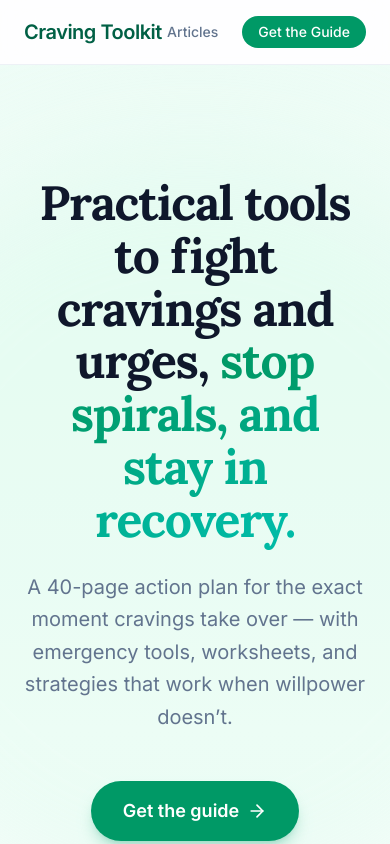
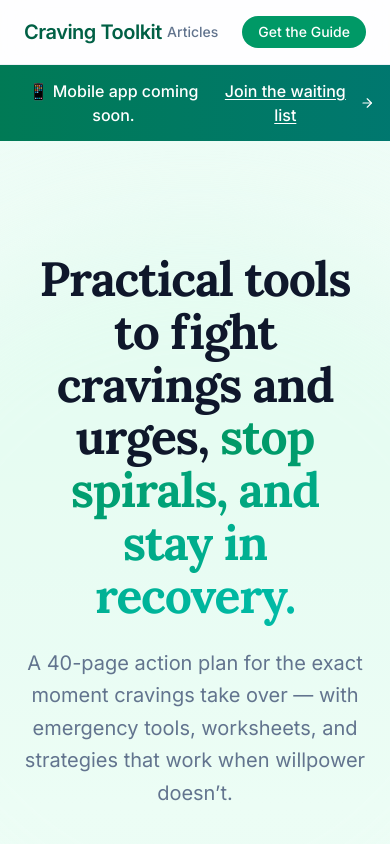
Before and after one commit to JakubHave/craving-toolkit-web, a Next.js app: page / in a window 390 px wide. Shown: the top 844 px of the page. Built offline with nearby package versions, Linux system fonts and the light colour scheme.

Commit message:
mobile app banner

```diff
--- a/src/app/newsletter-form.tsx
+++ b/src/app/newsletter-form.tsx
@@ -39,7 +39,7 @@ export default function NewsletterForm() {
   }
 
   return (
-    <section className="relative py-24 overflow-hidden">
+    <section id="waiting-list" className="relative py-24 overflow-hidden">
       <div className="absolute inset-0 bg-gradient-to-br from-emerald-900 via-emerald-900 to-teal-900" />
       <div className="absolute inset-0 bg-[radial-gradient(circle_at_70%_50%,rgba(16,185,129,0.12),transparent_60%)]" />
 
--- a/src/app/page.tsx
+++ b/src/app/page.tsx
@@ -49,6 +49,13 @@ export default function LandingPage() {
           </div>
         </div>
       </nav>
+
+      {/* App Banner */}
+      <a href="#waiting-list" className="block bg-gradient-to-r from-emerald-700 to-teal-700 text-white text-center py-3.5 px-4 text-base font-medium hover:from-emerald-600 hover:to-teal-600 transition-all">
+        <span className="inline-flex items-center gap-2">
+          📱 Mobile app coming soon. <span className="underline underline-offset-2">Join the waiting list</span> <ArrowRight className="w-4 h-4" />
+        </span>
+      </a>
 
       {/* Hero Section */}
       <header className="relative overflow-hidden">
```
